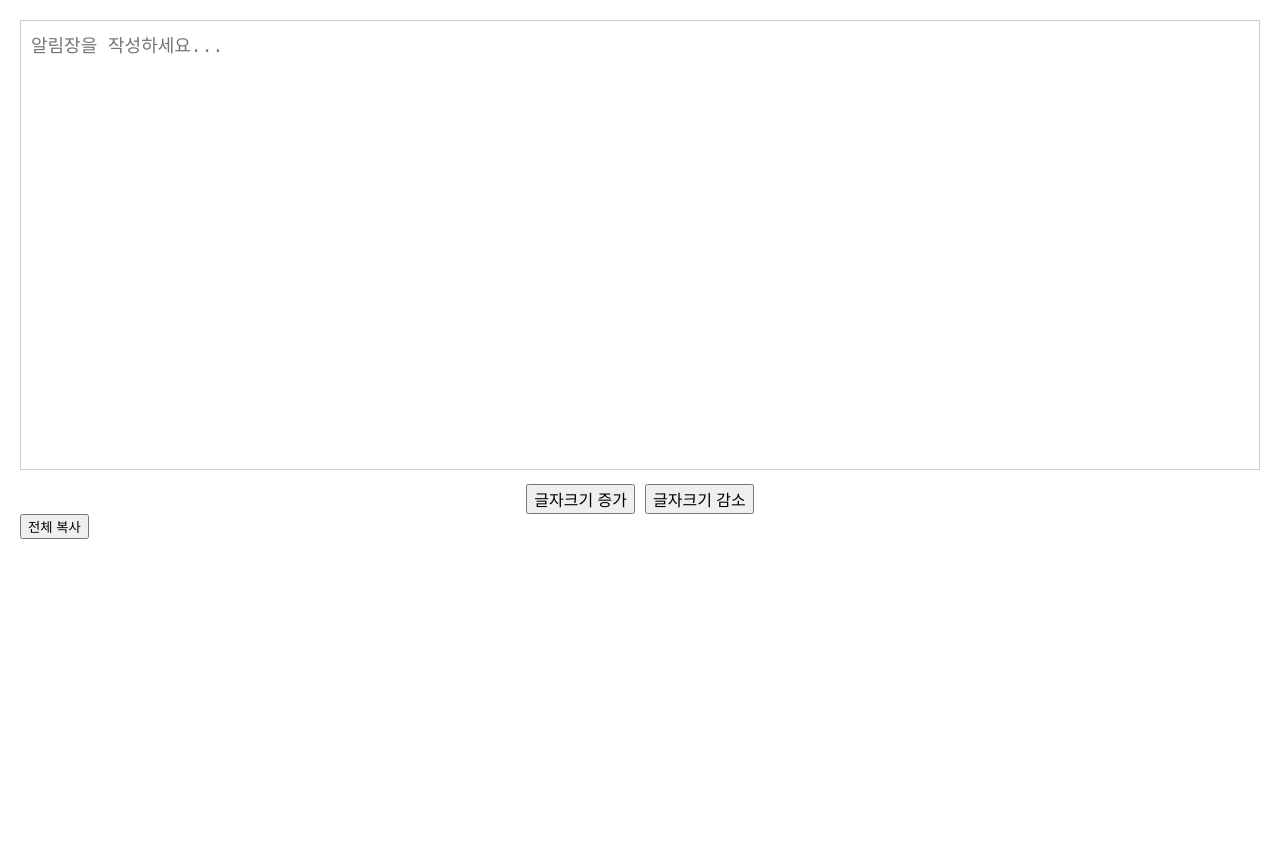
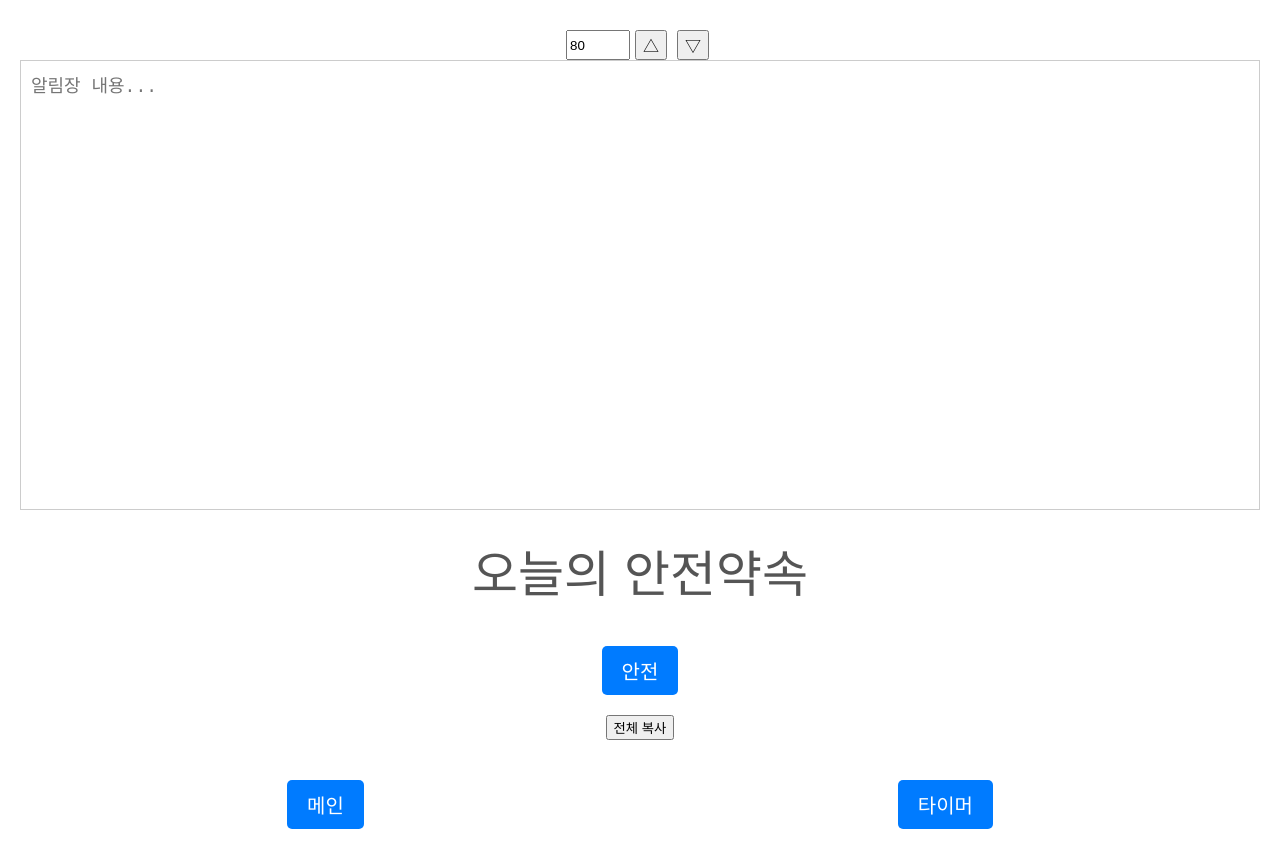
Before and after one commit to pang-guin/autotool, a plain HTML site: page notice.html in a window 1280 px wide. Before the commit the page ends 800 px from the top, so only its background shows below. Drawn offline with Linux system fonts and the light colour scheme.

Commit message:
Update notice.html

```diff
--- a/notice.html
+++ b/notice.html
@@ -7,14 +7,26 @@
     <link rel="stylesheet" href="style.css">
 </head>
 <body>
-    <div class="notepad">
-        <textarea placeholder="알림장을 작성하세요..."></textarea>
+<div class="notepad">
         <div class="font-size-control">
-            <button class="font-size-increase">글자크기 증가</button>
-            <button class="font-size-decrease">글자크기 감소</button>
+            <input type="number" id="font-size-input" value="80" min="10" max="100" /> <!-- 숫자 입력 필드 추가 -->
+            <button class="font-size-increase">△</button>
+            <button class="font-size-decrease">▽</button>
         </div>
+        <textarea id="notepad" placeholder="알림장 내용..."></textarea>
+
+        <div class="random-quote">오늘의 안전약속</div>
+            <div class="button-container">
+            <button class="random-quote-button">안전</button>
+        </div>
+
+        <div class="button-container">
         <button class="copy">전체 복사</button>
     </div>
+        <div class="button-container">
+            <button class="header-button" onclick="window.location.href='index.html'">메인</button>
+            <button class="header-button" onclick="window.location.href='timer.html'">타이머</button>
+        </div>
     <script src="notice-script.js"></script>
 </body>
 </html>
```
